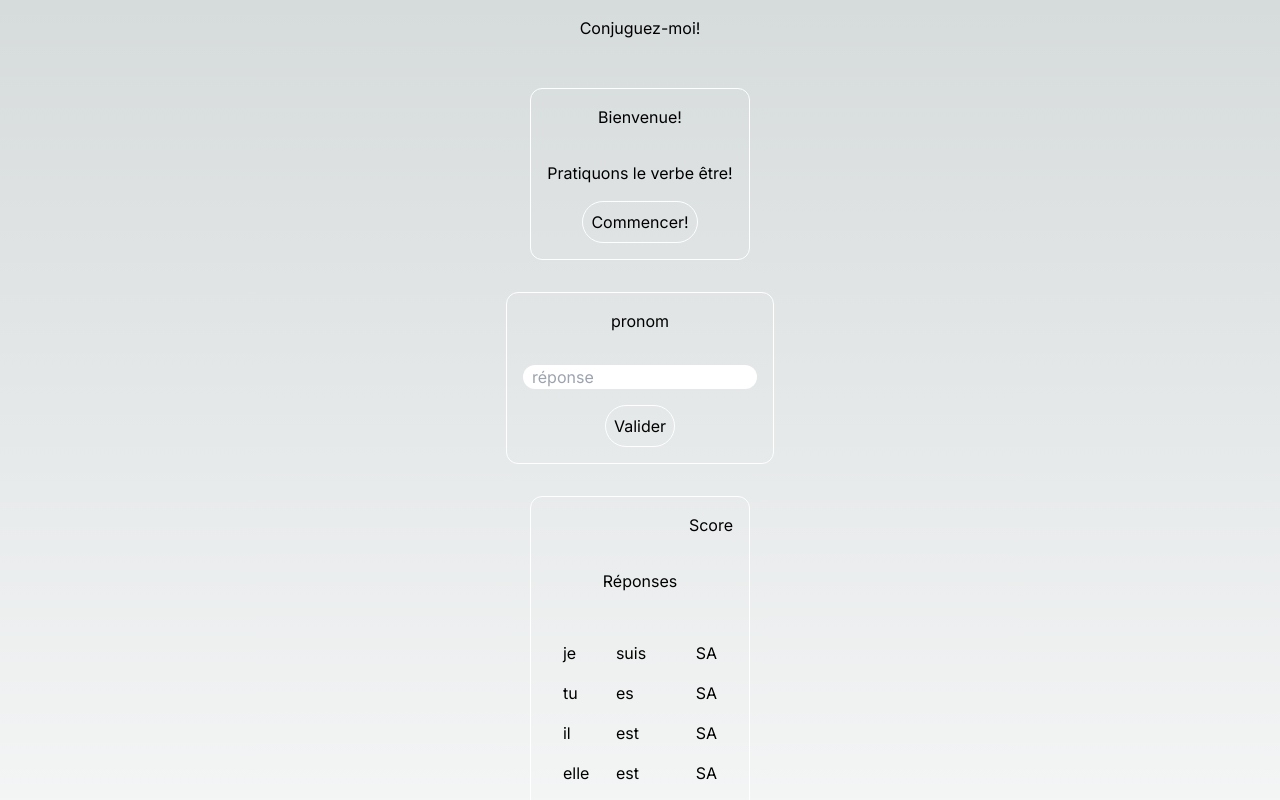
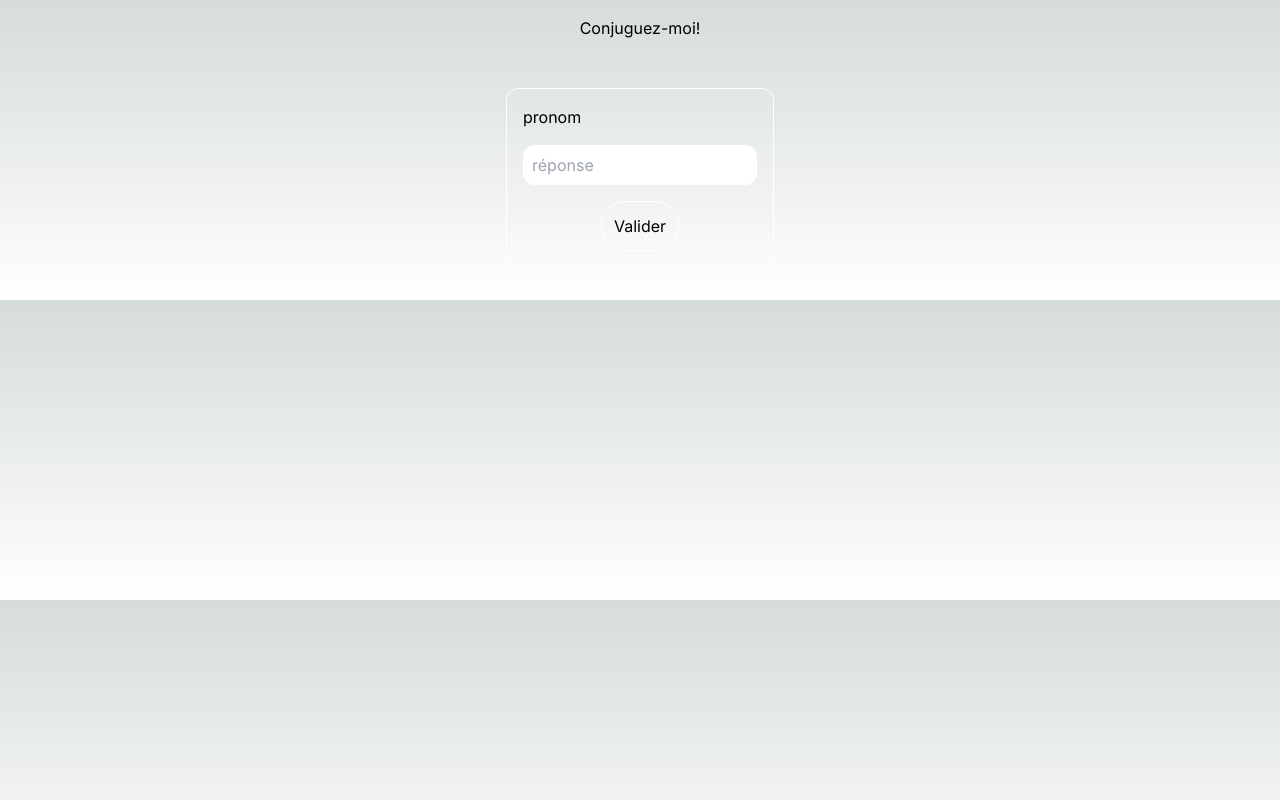
Before and after one commit to marysgreenwood/conjuguez-moi, a Next.js app: page / in a window 1280 px wide. Both pictures are taken after a click on the button "Commencer!". Shown: the top 800 px of the page. Built offline with nearby package versions, Linux system fonts and the light colour scheme.

Commit message:
organized conditional rendering for start, game, and score components

```diff
--- a/src/app/components/GameBoard.jsx
+++ b/src/app/components/GameBoard.jsx
@@ -1,42 +1,51 @@
-import React from 'react'
+import React from "react";
 
 //verb object stores correct conjugation
 var etre = {
-  je: 'suis',
-  tu: 'es',
-  il: 'est',
-  elle: 'est',
-  on: 'est',
-  nous: 'sommes',
-  vous: 'êtes',
-  ils: 'sont',
-  elles: 'sont'
-}
+  je: "suis",
+  tu: "es",
+  il: "est",
+  elle: "est",
+  on: "est",
+  nous: "sommes",
+  vous: "êtes",
+  ils: "sont",
+  elles: "sont",
+};
 
 //function to cycle randomly through verb object keys
 
-const GameBoard = () => {
+const GameBoard = ({ handlePageChange }) => {
   return (
     <section>
       <div className="flex justify-center m-8">
         <div className="border border-white rounded-xl">
-        <div className="flex justify-center">
-          <h3 className="py-4 ">pronom</h3>
+          <div>
+            <h3 className="px-4 pt-4">pronom</h3>
           </div>
           <div className="flex justify-center">
             {/* input saved somehow as userAnswer */}
-  <input type="text" id="reponse" name="reponse" placeholder='  réponse' className='m-4 rounded-xl' />
+            <input
+              type="text"
+              id="reponse"
+              name="reponse"
+              placeholder="  réponse"
+              className="m-4 py-2 rounded-xl"
+            />
           </div>
           <div className="flex justify-center">
             {/* onClick saves user response to local memory, records if answer matches or does not match correct conjugation */}
-          <button className="rounded-full p-2 mb-4 border border-white">
+            <button
+              className="rounded-full p-3 mb-4 border border-white"
+              onClick={() => handlePageChange("scoreBoard")}
+            >
               Valider
             </button>
           </div>
         </div>
       </div>
     </section>
-  )
-}
+  );
+};
 
-export default GameBoard
+export default GameBoard;
--- a/src/app/components/ScoreBoard.jsx
+++ b/src/app/components/ScoreBoard.jsx
@@ -1,6 +1,6 @@
 import React from "react";
 //function to render student responses
-export const ScoreBoard = () => {
+export const ScoreBoard = ({ handlePageChange }) => {
   return (
     <section>
       <div className="flex justify-center m-8">
@@ -61,7 +61,10 @@ export const ScoreBoard = () => {
             </table>
           </div>
           <div className="flex justify-center">
-            <button className="rounded-full p-2 mb-4 border border-white">
+            <button
+              className="rounded-full p-2 mb-4 border border-white"
+              onClick={() => handlePageChange("gameBoard")}
+            >
               Réessayer?
             </button>
           </div>
--- a/src/app/components/StartBoard.jsx
+++ b/src/app/components/StartBoard.jsx
@@ -1,6 +1,7 @@
+"use client";
 import React from "react";
 
-export const StartBoard = () => {
+export const StartBoard = ({handlePageChange}) => {
   return (
     <section>
       <div className="flex justify-center m-8">
@@ -12,7 +13,10 @@ export const StartBoard = () => {
             <p className="p-4 ">Pratiquons le verbe être!</p>
           </div>
           <div className="flex justify-center">
-            <button className="rounded-full p-2 mb-4 border border-white">
+            <button
+              className="rounded-full p-2 mb-4 border border-white"
+              onClick={() => handlePageChange("gameBoard")}
+            >
               Commencer!
             </button>
           </div>
--- a/src/app/page.js
+++ b/src/app/page.js
@@ -1,14 +1,11 @@
 import Heading from "./components/Heading.jsx";
-import { StartBoard } from "./components/StartBoard.jsx";
-import GameBoard from "./components/GameBoard.jsx";
-import { ScoreBoard } from "./components/ScoreBoard.jsx";
+import PageContainer from "./pages/pageContainer.jsx";
+
 export default function Home() {
   return (
     <main>
       <Heading />
-      <StartBoard />
-      <GameBoard />
-      <ScoreBoard />
+      <PageContainer />
     </main>
   );
 }
--- /dev/null
+++ b/src/app/pages/PageContainer.jsx
@@ -0,0 +1,32 @@
+"use client"
+import React, { useState } from "react";
+//pages
+import { StartBoard } from "../components/StartBoard";
+import GameBoard from "../components/GameBoard";
+import { ScoreBoard } from "../components/ScoreBoard";
+
+export default function PageContainer() {
+  const [currentPage, setCurrentPage] = useState("startBoard");
+
+  const renderPage = () => {
+    if (currentPage === "startBoard") {
+      return <StartBoard handlePageChange={handlePageChange} currentPage={currentPage}/>;
+    }
+    if (currentPage === "gameBoard") {
+      return <GameBoard handlePageChange={handlePageChange} currentPage={currentPage}/>;
+    }
+    if (currentPage === "scoreBoard") {
+      return <ScoreBoard handlePageChange={handlePageChange} currentPage={currentPage}/>;
+    }
+  };
+
+  const handlePageChange = (page) => setCurrentPage(page);
+
+  return (
+    <div>
+
+      {renderPage()}
+      {console.log(currentPage)}
+    </div>
+  );
+}
```
Lines whose indentation alone changed are shown as unchanged.
